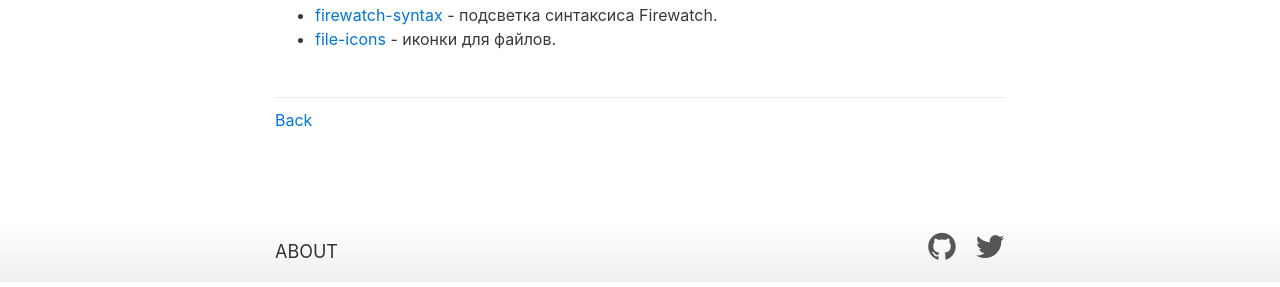
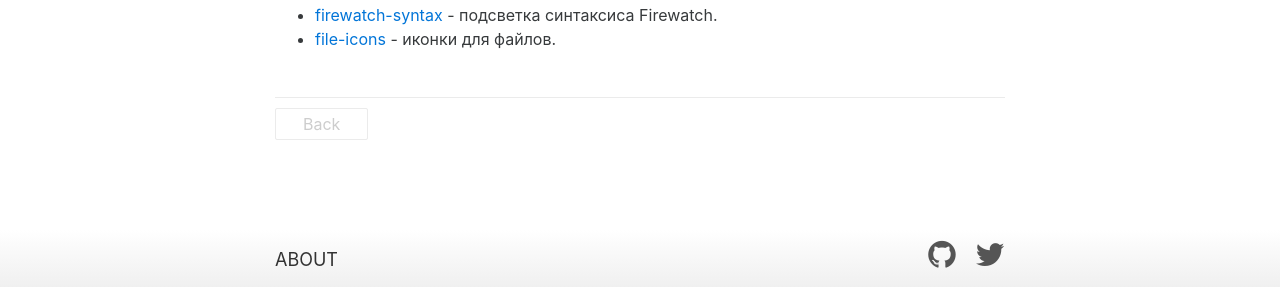
Before and after one commit to deeppines/deeppines.github.io, a Jekyll site: the page built from _posts/2016-10-16-nastrojka-atom.markdown, in a window 1280 px wide. Shown: the part 1366-1653 px from the top of the page. Built offline with Jekyll 4.4.1, drawn with Linux system fonts in a browser that asks for light colours; comment, search, counter and statistics services are not loaded.

Commit message:
fix btn for article

```diff
--- a/_layouts/post.html
+++ b/_layouts/post.html
@@ -19,7 +19,7 @@ layout: default
 	<div class="footer">
 		<div class="row">
 			<div class="col-xs-6">
-				<a href="{{ site.baseurl }}/" class="read">Back</a>
+				<a href="{{ site.baseurl }}/" class="btn btn-default">Back</a>
 			</div>
 			<div class="col-xs-6 text-right">
 				<script src="//yastatic.net/es5-shims/0.0.2/es5-shims.min.js"></script>
```
